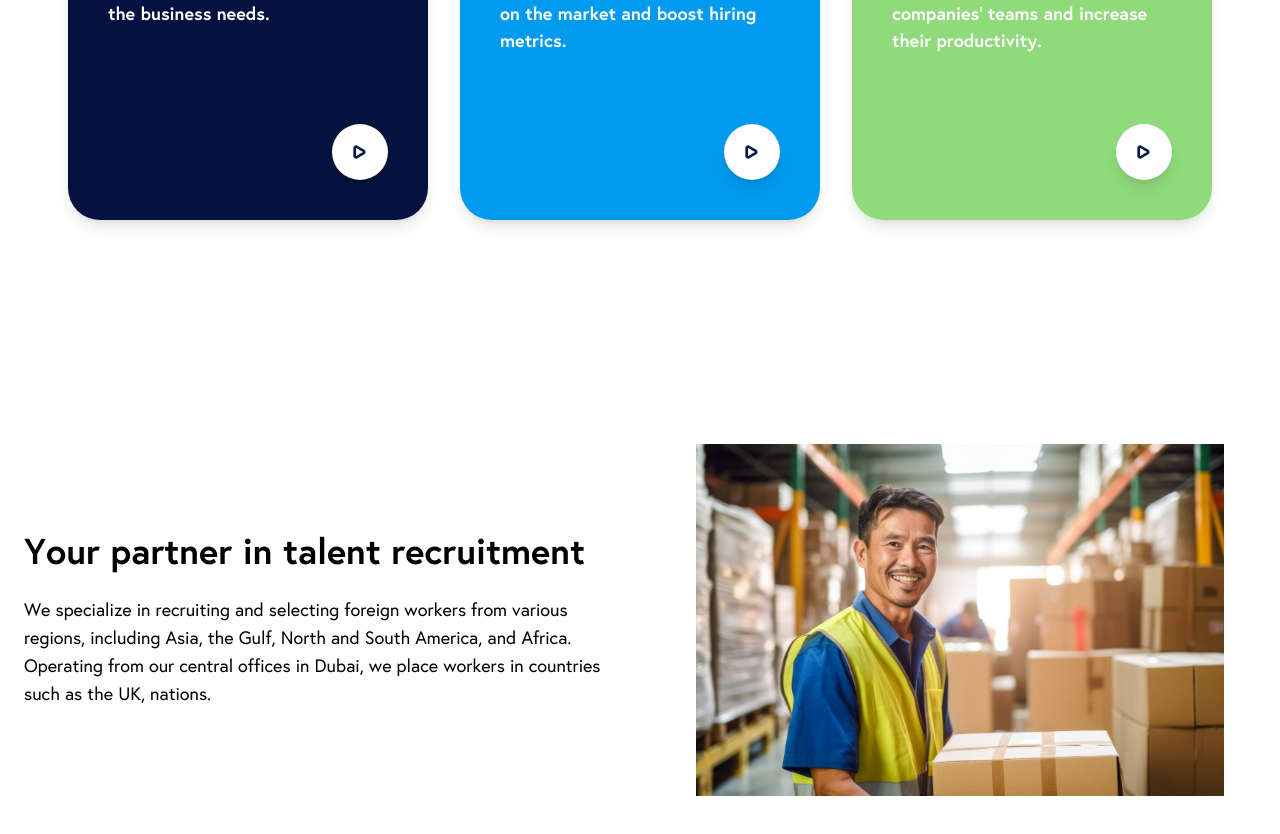
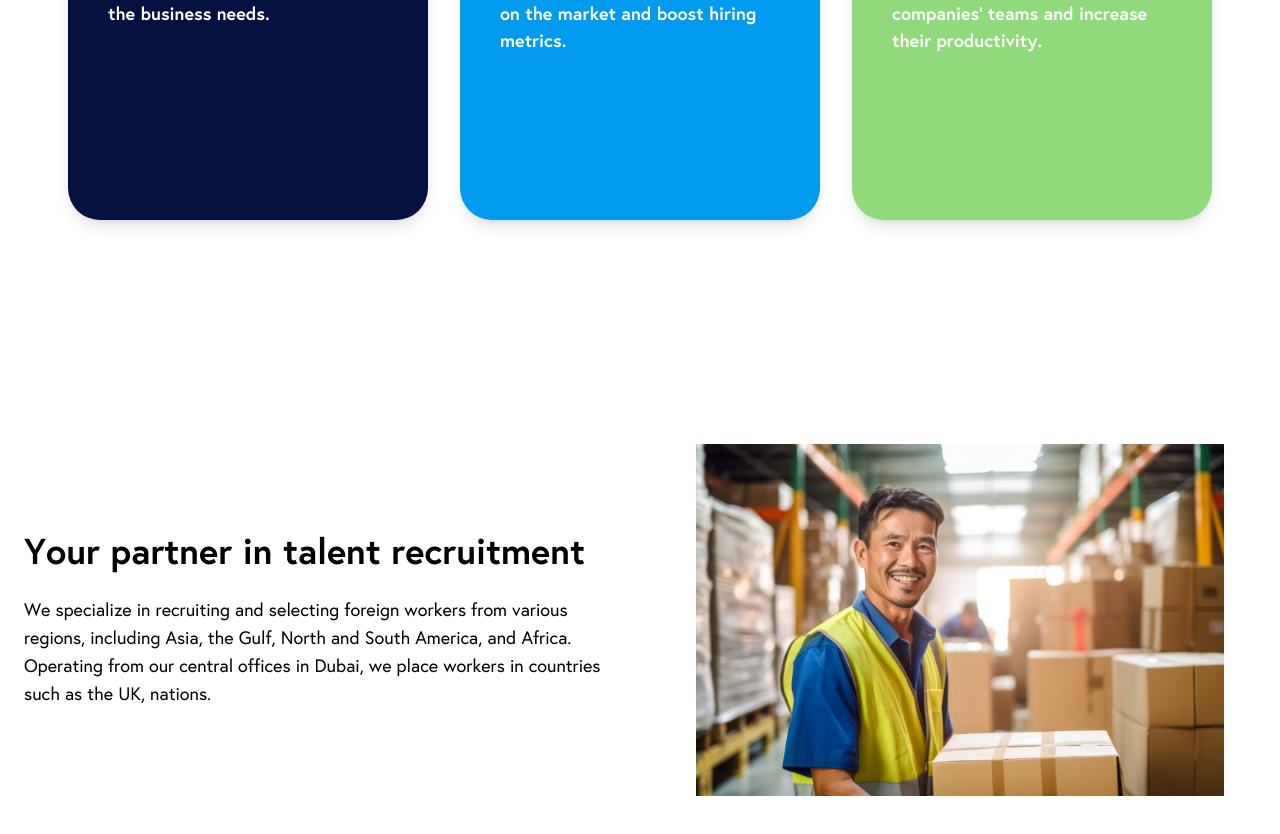
Before and after one commit to Ababil-Group/Profi-Staff, a Next.js app: page /contact in a window 1280 px wide. Shown: the part 1142-1976 px from the top of the page. Built offline with nearby package versions, Linux system fonts and the light colour scheme; no server answers.

Commit message:
hide card button

```diff
--- a/src/components/common/Card.tsx
+++ b/src/components/common/Card.tsx
@@ -24,7 +24,7 @@ const Card: React.FC<CardProps> = ({
         </div>
         <div className="flex items-center  justify-between">
           <div className="flex -space-x-3"></div>
-          <button
+          {/* <button
             onClick={onClick}
             className="w-14 h-14 bg-white text-[#071A42] rounded-full flex items-center justify-center shadow-lg">
             <svg
@@ -40,7 +40,7 @@ const Card: React.FC<CardProps> = ({
                 d="M14.752 11.168l-5.197-3.03A1 1 0 008 9v6a1 1 0 001.555.832l5.197-3.03a1 1 0 000-1.664z"
               />
             </svg>
-          </button>
+          </button> */}
         </div>
       </div>
     </div>
--- a/src/components/pages-layout/Home/CardHome.tsx
+++ b/src/components/pages-layout/Home/CardHome.tsx
@@ -1,7 +1,6 @@
 "use client";
 import { motion, Variants } from "framer-motion";
 import Card from "@/components/common/Card";
-import { useRouter } from "next/navigation";
 import { useTranslations } from "next-intl";
 
 const cardVariants: Variants = {
@@ -36,10 +35,10 @@ const CardHome = () => {
   const card2 = useTranslations("cardhome2");
   const card3 = useTranslations("cardhome3");
 
-  const router = useRouter();
-  const handleButtonClick = (path: string) => {
-    router.push(path);
-  };
+  // const router = useRouter();
+  // const handleButtonClick = (path: string) => {
+  //   router.push(path);
+  // };
   return (
     <motion.div
       className="container mx-auto px-4 py-20"
@@ -49,7 +48,7 @@ const CardHome = () => {
       variants={containerVariants}>
       <motion.div className="flex justify-center items-center max-md:flex-col gap-4 md:gap-8">
         <motion.div
-          onClick={() => handleButtonClick("/recruitment")}
+          // onClick={() => handleButtonClick("/recruitment")}
           className="w-full sm:w-[360px] cursor-pointer"
           variants={cardVariants}>
           <Card
@@ -60,7 +59,7 @@ const CardHome = () => {
         </motion.div>
 
         <motion.div
-          onClick={() => handleButtonClick("/hr-consulting")}
+          // onClick={() => handleButtonClick("/hr-consulting")}
           className="w-full sm:w-[360px] cursor-pointer"
           variants={cardVariants}>
           <Card
@@ -71,7 +70,7 @@ const CardHome = () => {
         </motion.div>
 
         <motion.div
-          onClick={() => handleButtonClick("/outstaffing")}
+          // onClick={() => handleButtonClick("/outstaffing")}
           className="w-full sm:w-[360px] cursor-pointer"
           variants={cardVariants}>
           <Card
```
